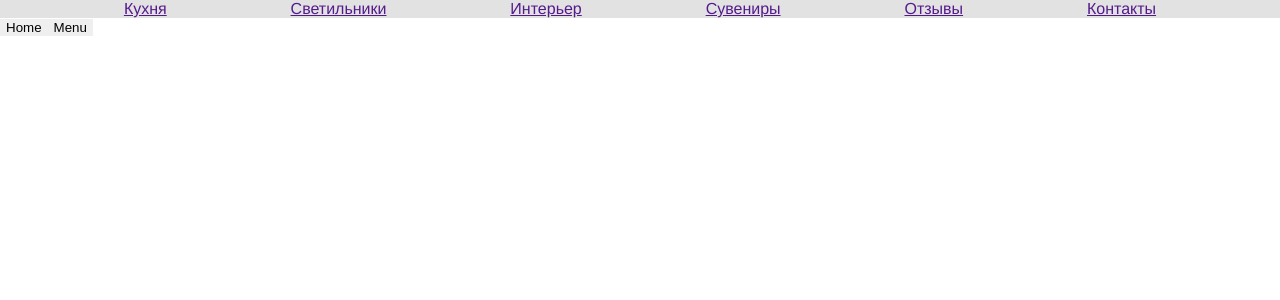
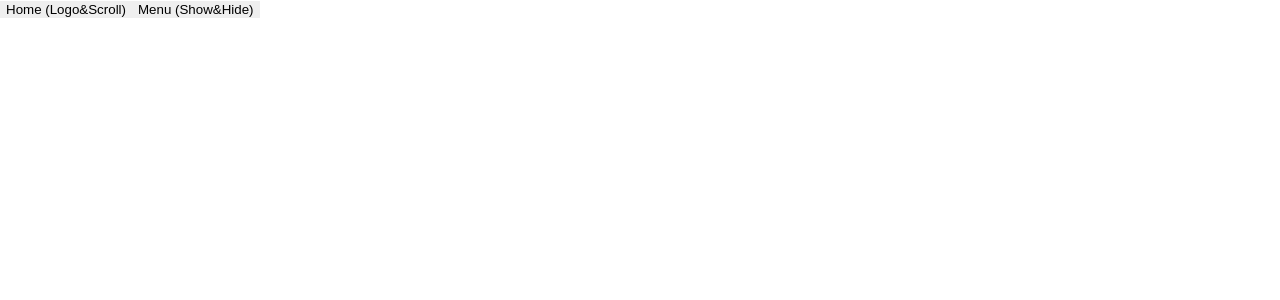
Before and after one commit to ange1of/lorywood, an Angular app: page / in a window 1280 px wide. Shown: the top 300 px of the page. Built offline with nearby package versions, Linux system fonts and the light colour scheme.

Commit message:
show/hide menu

```diff
--- a/src/app/menu/menu.component.html
+++ b/src/app/menu/menu.component.html
@@ -1,4 +1,4 @@
-<nav>
+<nav *ngIf="open">
     <a href="">Кухня</a>
     <a href="">Светильники</a>
     <a href="">Интерьер</a>
@@ -6,5 +6,5 @@
     <a href="">Отзывы</a>
     <a href="">Контакты</a>
 </nav>
-<button>Home</button>
-<button>Menu</button>
+<button>Home (Logo&Scroll)</button>
+<button (click)="onMenuButtonClick()">Menu (Show&Hide)</button>
--- a/src/app/menu/menu.component.ts
+++ b/src/app/menu/menu.component.ts
@@ -5,11 +5,11 @@ import { Component, OnInit } from '@angular/core';
   templateUrl: './menu.component.html',
   styleUrls: ['./menu.component.scss']
 })
-export class MenuComponent implements OnInit {
+export class MenuComponent {
+  open = false;
 
-  constructor() { }
-
-  ngOnInit(): void {
+  onMenuButtonClick() {
+    this.open = !this.open;
   }
 
 }
```
